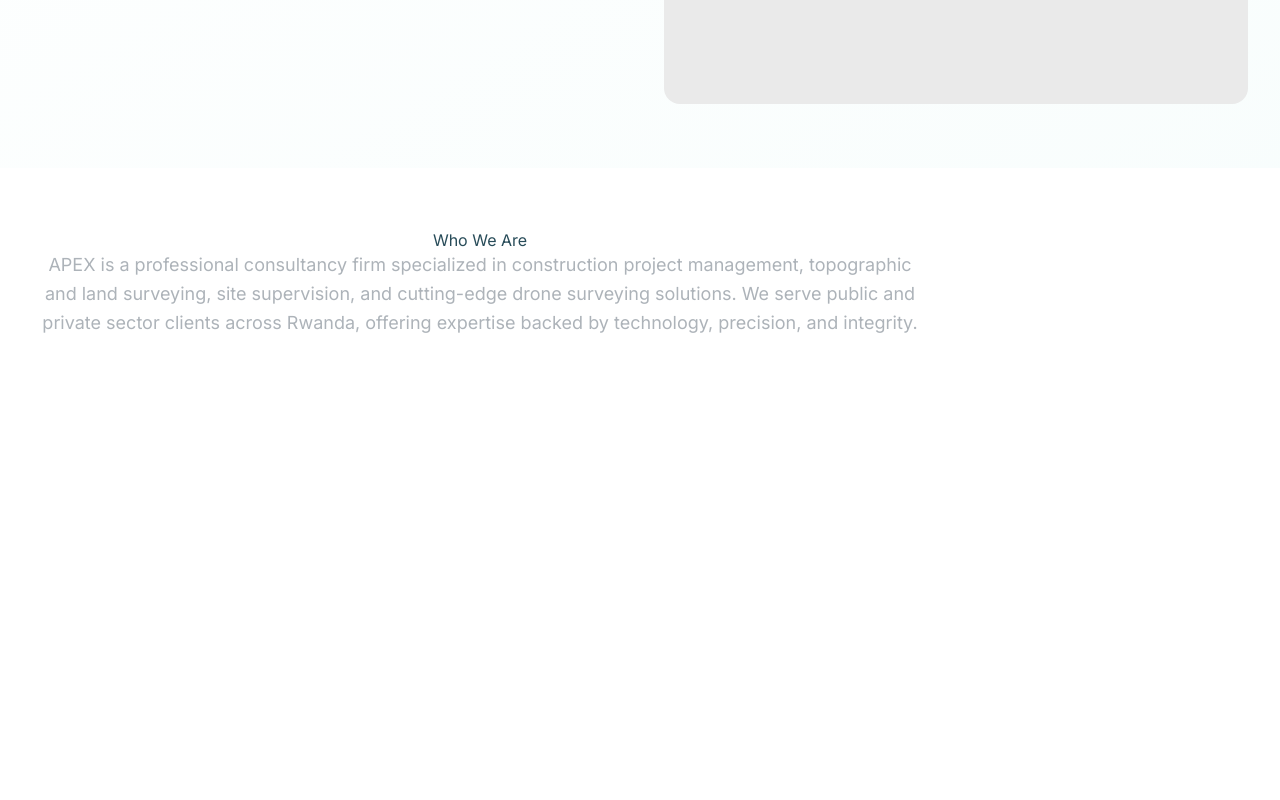
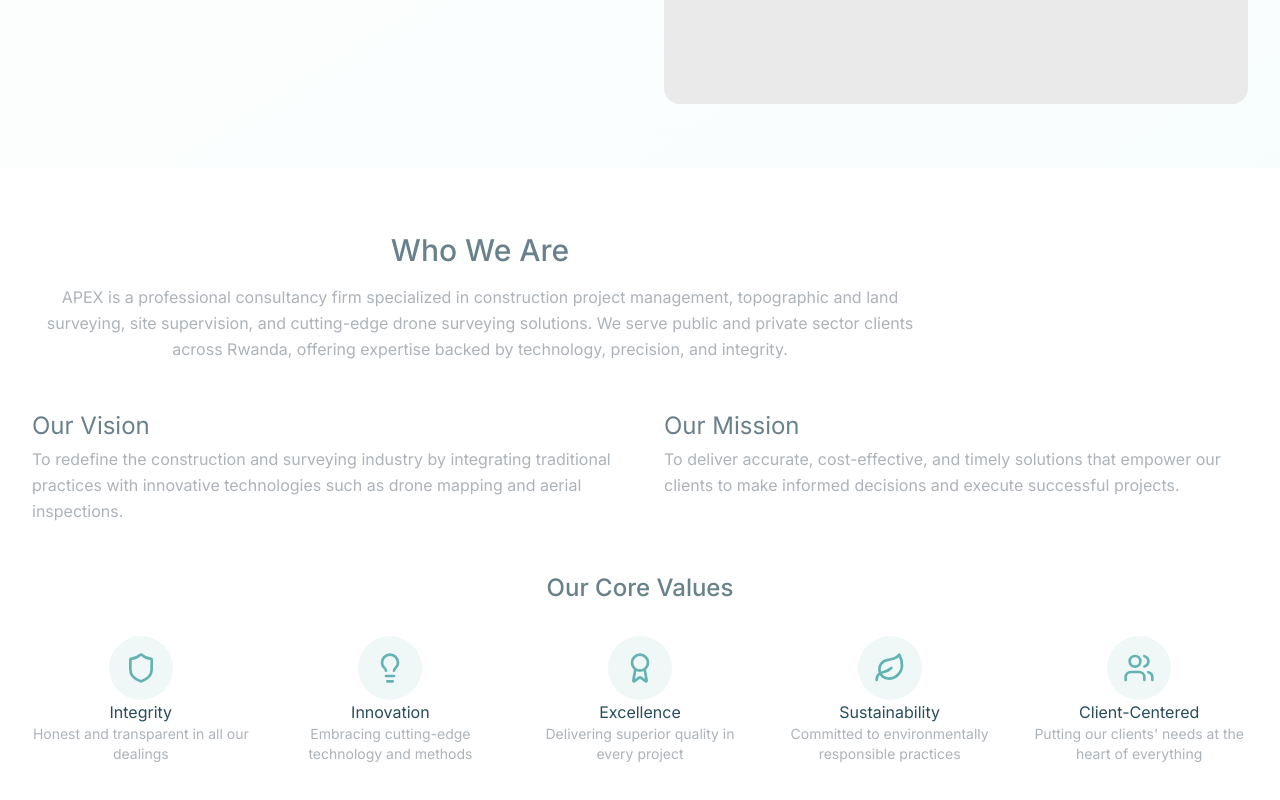
Before and after one commit to DavidMANZI-093/apex, a Next.js app: page / in a window 1280 px wide. Shown: the part 632-1432 px from the top of the page. Built offline with nearby package versions, Linux system fonts and the light colour scheme.

Commit message:
Auto-commit at 24/06/2025, 19:16:28 for inactivity period...

```diff
--- a/src/components/about.tsx
+++ b/src/components/about.tsx
@@ -1,11 +1,46 @@
+import { Shield, Lightbulb, Award, Leaf, Users } from "lucide-react";
+
 const about = () => {
+  const values = [
+    {
+      icon: Shield,
+      name: "Integrity",
+      description: "Honest and transparent in all our dealings",
+    },
+    {
+      icon: Lightbulb,
+      name: "Innovation",
+      description: "Embracing cutting-edge technology and methods",
+    },
+    {
+      icon: Award,
+      name: "Excellence",
+      description: "Delivering superior quality in every project",
+    },
+    {
+      icon: Leaf,
+      name: "Sustainability",
+      description: "Committed to environmentally responsible practices",
+    },
+    {
+      icon: Users,
+      name: "Client-Centered",
+      description: "Putting our clients' needs at the heart of everything",
+    },
+  ];
+
   return (
-    <section id="about" className="relative flex !min-w-full !w-full min-h-screen !pt-16 bg-white">
-        <div className="relative w-full flex container !mx-auto !px-4 sm:!px-6 lg:!px-8">
-            <div className="max-w-4xl mx-auto text-center mb-16">
-                <h2 className="text-3xl md:text-4xl font-bold text-midnight-green mb-6">Who We Are</h2>
-                <p className="text-lg text-french-grey leading-relaxed">
-                    {"APEX is a professional consultancy firm specialized "+
+    <section
+      id="about"
+      className="relative flex !min-w-full !w-full min-h-screen !pt-16 bg-white"
+    >
+      <div className="relative w-full flex flex-col gap-12 container !mx-auto !px-4 sm:!px-6 lg:!px-8">
+        <div className="flex flex-col max-w-4xl mx-auto text-center mb-16 !gap-4">
+          <h2 className="!text-2xl md:!text-3xl !font-medium !text-midnight-green/70 mb-6">
+            Who We Are
+          </h2>
+          <p className="text-french-grey leading-relaxed">
+            {"APEX is a professional consultancy firm specialized " +
               "in construction project management, topographic and land " +
               "surveying, site supervision, and cutting-edge drone " +
               "surveying solutions. We serve public and private sector " +
@@ -13,9 +48,48 @@ const about = () => {
               "technology, precision, and integrity."}
           </p>
         </div>
+
+        <div className="grid md:grid-cols-2 gap-12 mb-16">
+          <div className="flex flex-col gap-1">
+            <h3 className="!text-2xl !text-midnight-green/70">Our Vision</h3>
+            <p className="text-french-grey leading-relaxed">
+              {"To redefine the construction and surveying industry " +
+                "by integrating traditional practices with innovative " +
+                "technologies such as drone mapping and aerial inspections."}
+            </p>
+          </div>
+
+          <div className="flex flex-col gap-1">
+            <h3 className="!text-2xl !text-midnight-green/70">Our Mission</h3>
+            <p className="text-french-grey leading-relaxed">
+              {"To deliver accurate, cost-effective, and timely solutions " +
+                "that empower our clients to make informed decisions " +
+                "and execute successful projects."}
+            </p>
+          </div>
+        </div>
+
+        <div className="flex flex-col gap-8">
+          <h3 className="!text-2xl !font-medium !text-midnight-green/70 !text-center mb-12">
+            Our Core Values
+          </h3>
+          <div className="grid sm:grid-cols-2 lg:grid-cols-5 gap-8">
+            {values.map((value, index) => (
+              <div key={index} className="flex flex-col text-center space-y-4 items-center">
+                <div className="w-16 h-16 bg-verdigris/10 rounded-full flex items-center justify-center mx-auto">
+                  <value.icon className="w-8 h-8 text-verdigris" />
+                </div>
+                <h4 className="font-semibold text-midnight-green">
+                  {value.name}
+                </h4>
+                <p className="text-sm text-french-grey">{value.description}</p>
+              </div>
+            ))}
+          </div>
+        </div>
       </div>
     </section>
-  )
-}
+  );
+};
 
 export default about;
```
Lines whose indentation alone changed are shown as unchanged.
